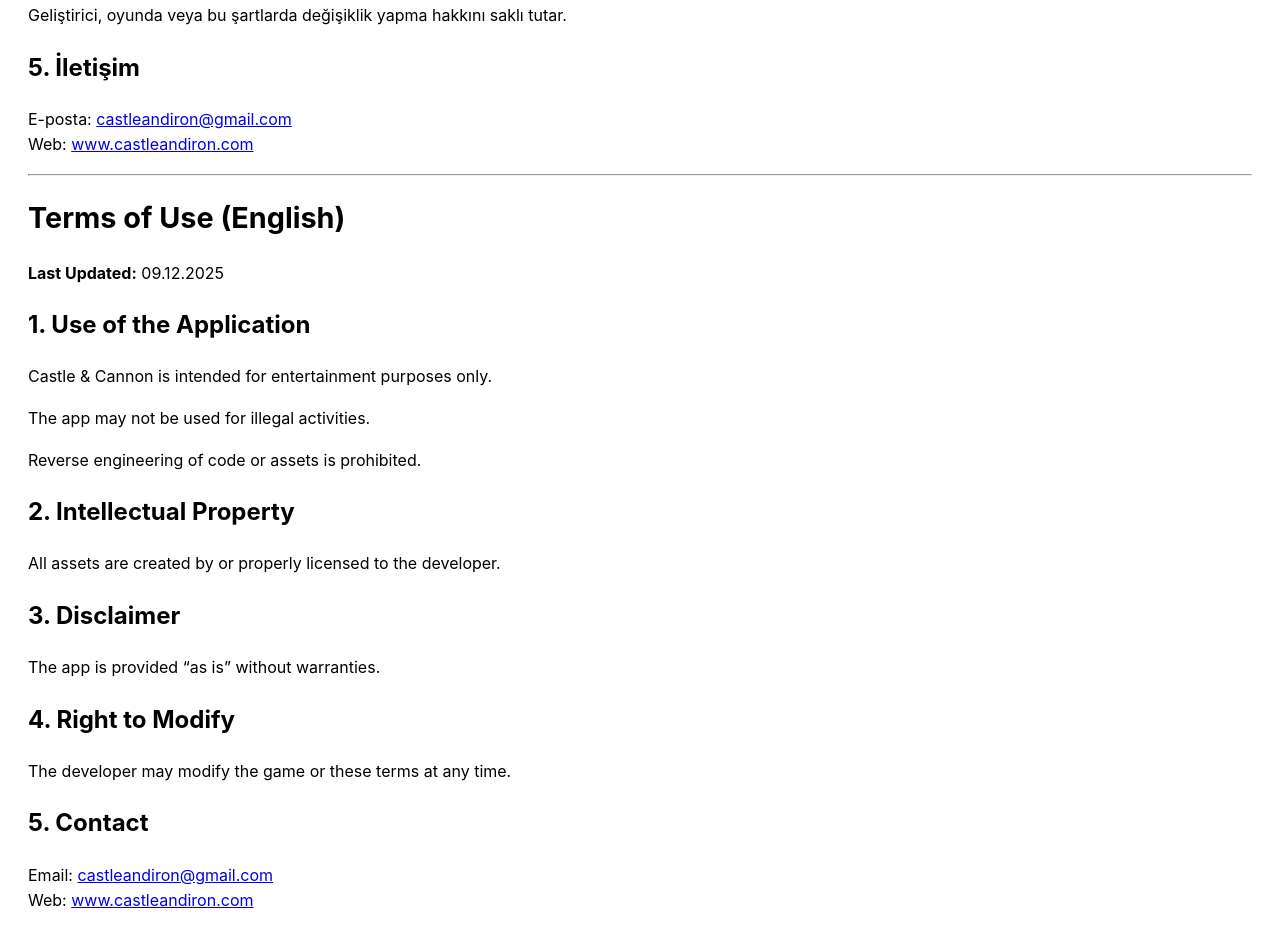
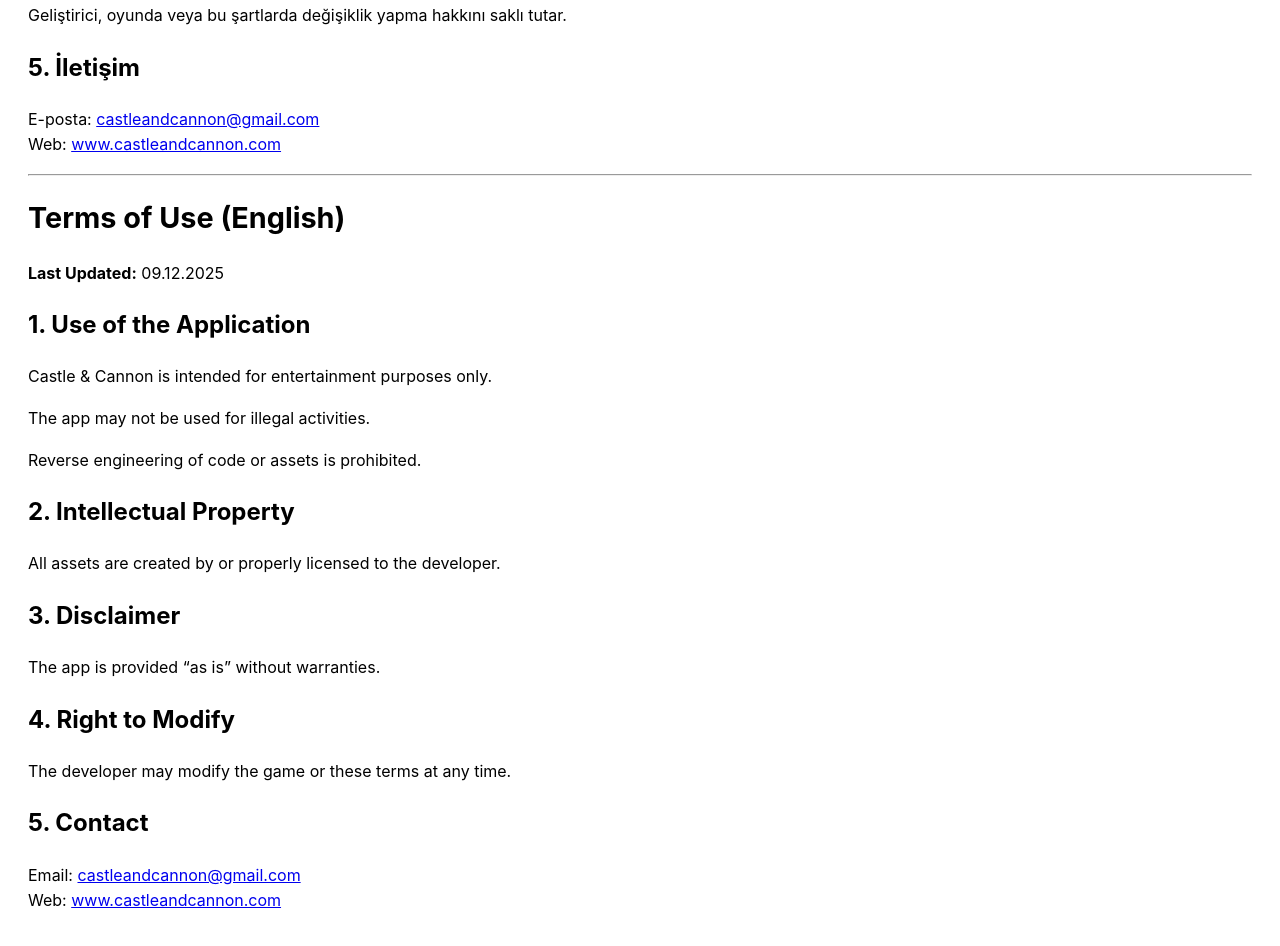
Before and after one commit to becogit/castlecannon, a plain HTML site: page terms.html in a window 1280 px wide. Shown: the part 608-1554 px from the top of the page. Drawn offline with Linux system fonts and the light colour scheme.

Commit message:
Update contact email and website in terms.html

```diff
--- a/terms.html
+++ b/terms.html
@@ -30,8 +30,8 @@
 
 <h2>5. İletişim</h2>
 <p>
-E-posta: <a href="mailto:castleandiron@gmail.com">castleandiron@gmail.com</a><br>
-Web: <a href="https://www.castleandiron.com" target="_blank">www.castleandiron.com</a>
+E-posta: <a href="mailto:castleandcannon@gmail.com">castleandcannon@gmail.com</a><br>
+Web: <a href="https://www.castleandcannon.com" target="_blank">www.castleandcannon.com</a>
 </p>
 
 <hr>
@@ -55,8 +55,8 @@
 
 <h2>5. Contact</h2>
 <p>
-Email: <a href="mailto:castleandiron@gmail.com">castleandiron@gmail.com</a><br>
-Web: <a href="https://www.castleandiron.com" target="_blank">www.castleandiron.com</a>
+Email: <a href="mailto:castleandcannon@gmail.com">castleandcannon@gmail.com</a><br>
+Web: <a href="https://www.castleandcannon.com" target="_blank">www.castleandcannon.com</a>
 </p>
 
 </body>
```
